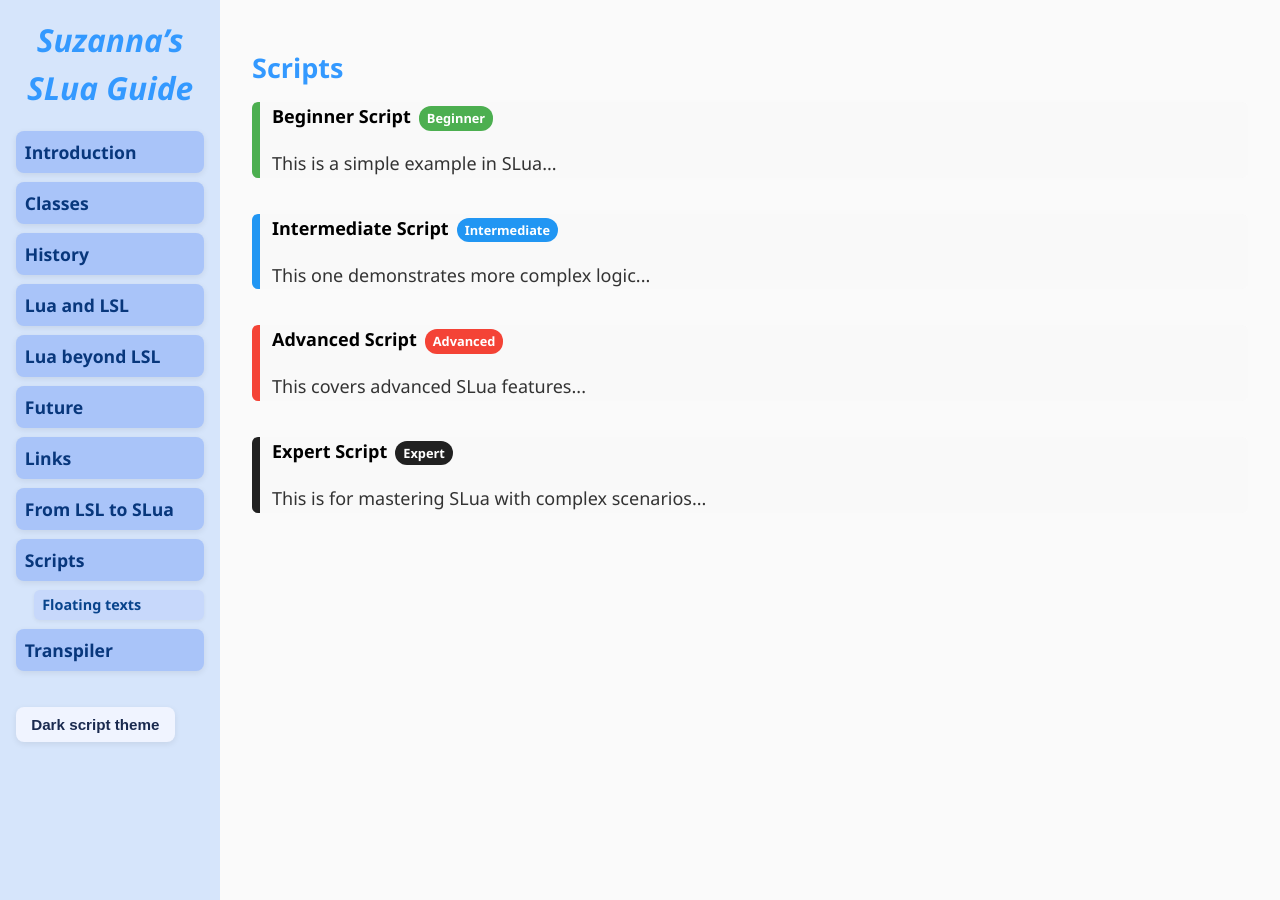
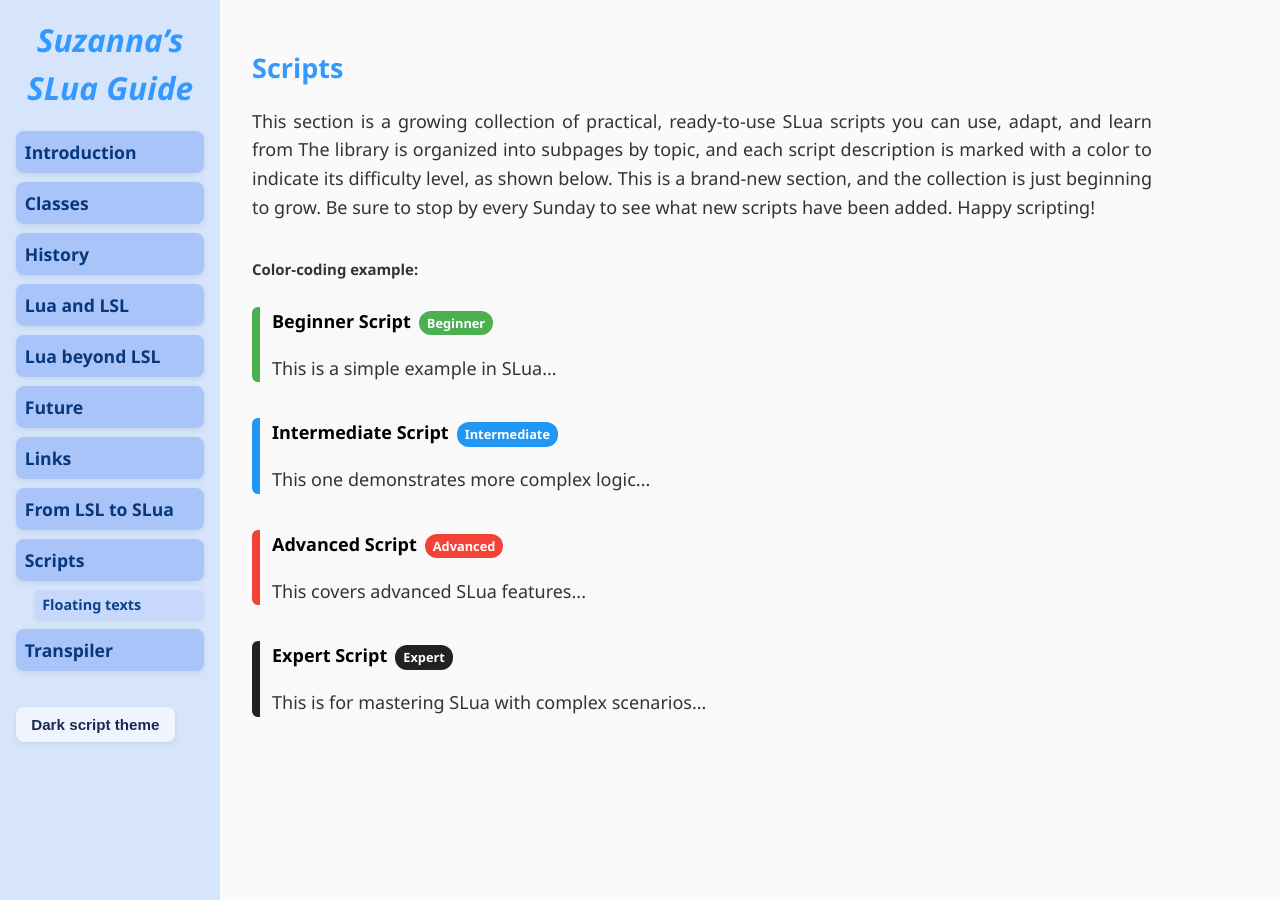
Before and after one commit to Suzanna-Linn/slua, a Jekyll site: the page built from docs/scripts.md, in a window 1280 px wide. Built offline with Jekyll 4.4.1, drawn with Linux system fonts in a browser that asks for light colours; nearby versions of some CDN libraries; our own code applies the rules of GitHub Pages for plain Markdown files; comment, search, counter and statistics services are not loaded.

Commit message:
Update scripts.md

```diff
--- a/docs/scripts.md
+++ b/docs/scripts.md
@@ -1,4 +1,10 @@
 ## Scripts
+
+This section is a growing collection of practical, ready-to-use SLua scripts you can use, adapt, and learn from
+The library is organized into subpages by topic, and each script description is marked with a color to indicate its difficulty level, as shown below.
+This is a brand-new section, and the collection is just beginning to grow. Be sure to stop by every Sunday to see what new scripts have been added. Happy scripting!
+
+##### Color-coding example:
 
 <div class="script-box beginner">
   <h4>Beginner Script</h4>
```
